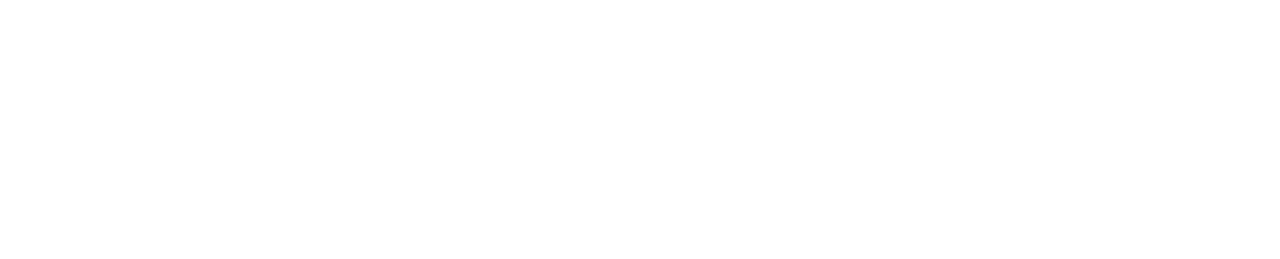
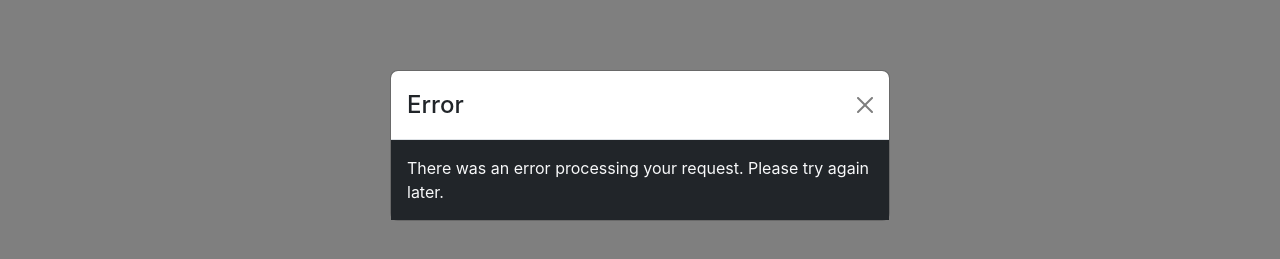
Before and after one commit to rboyce212/Project-Youtube-Clone, a React (Create React App) app: page / in a window 1280 px wide. Both pictures are taken after typing "Sample" into the empty fields and a click on the button "Search". Shown: the part 255-514 px from the top of the page. Built offline with nearby package versions, Linux system fonts and the light colour scheme; no server answers.

Commit message:
Added error modal

```diff
--- a/src/components/Home/Home.js
+++ b/src/components/Home/Home.js
@@ -1,9 +1,11 @@
 import React, { useState } from "react";
 import YouTube from "react-youtube";
+import Modal from "react-bootstrap/Modal";
 
 export default function Home() {
   const [searchTerm, setSearchTerm] = useState("")
   const [videoIds, setVideoIds] = useState([]);
+  const [errorModal, setErrorModal] = useState(false);
 
   const apiUrl = process.env.REACT_APP_API_BASE_URL;
   const apiKey = process.env.REACT_APP_API_KEY;
@@ -23,6 +25,7 @@
       setVideoIds(fetchedVideoIds);
     } catch (error) {
       console.log(error);
+      setErrorModal(true);
     }
   }
 
@@ -30,6 +33,10 @@
     event.preventDefault();
     setSearchTerm("");
     fetchResults();
+  }
+
+  function handleCloseErrorModal() {
+    setErrorModal(false);
   }
 
   return (
@@ -46,7 +53,7 @@
         </button>
       </form>
       {!videoIds.length && (
-        <div class="alert alert-dark" role="alert">
+        <div className="alert alert-dark" role="alert">
           No search results yet!, Please submit a search above!
         </div>
       )}
@@ -61,6 +68,18 @@
           ))}
         </div>
       )}
+      <Modal
+        show={errorModal}
+        onHide={handleCloseErrorModal}
+        centered
+      >
+        <Modal.Header closeButton>
+          <Modal.Title>Error</Modal.Title>
+        </Modal.Header>
+        <Modal.Body className="bg-dark text-light">
+          There was an error processing your request. Please try again later.
+        </Modal.Body>
+      </Modal>
     </div>
   );
 }
```
